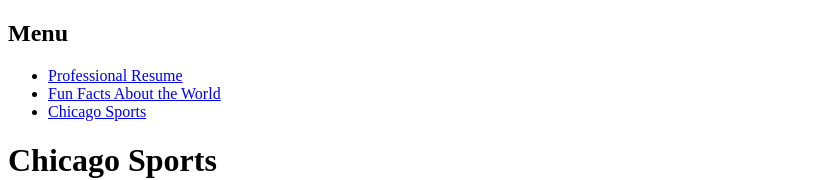
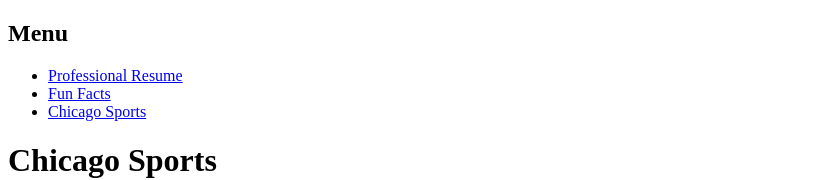
Before and after one commit to ahassett2/Project1, a plain HTML site: page chitings.html in a window 1280 px wide. Shown: the top 180 px of the page, without its empty margins (0-813 px from the left). Drawn offline with Linux system fonts and the light colour scheme.

Commit message:
Update chitings.html

```diff
--- a/chitings.html
+++ b/chitings.html
@@ -8,7 +8,7 @@
     <h2>Menu</h2>
       <ul>
         <li><a href="index.html"> Professional Resume</a></li>
-        <li><a href="chitings.html">Fun Facts About the World</a></li>
+        <li><a href="chitings.html">Fun Facts</a></li>
         <li><a href="yapping.html">Chicago Sports</a></li>
       </ul>
     <h1>Chicago Sports</h1>
```
